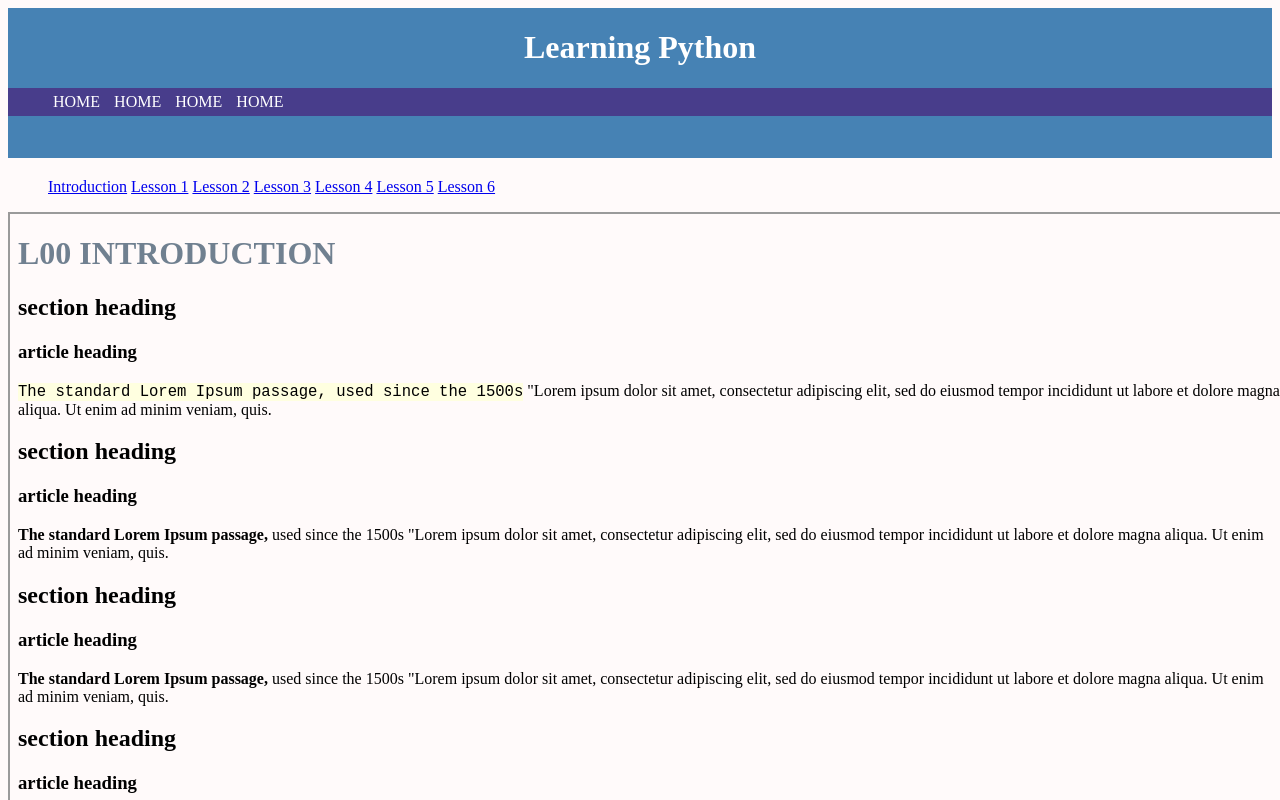
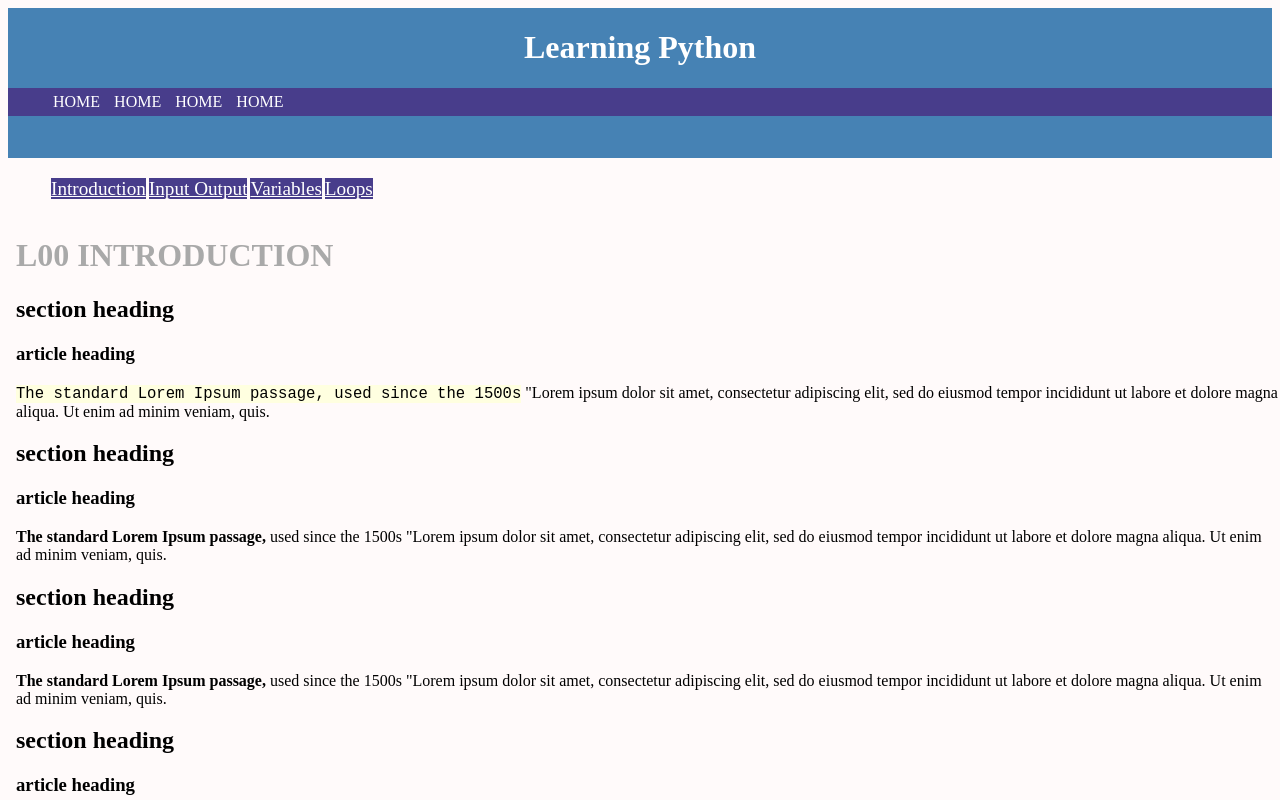
Before and after one commit to Komals-Code4All/Python-Lessons-Website, a plain HTML site: page index.html in a window 1280 px wide. Shown: the top 800 px of the page. Drawn offline with Linux system fonts and the light colour scheme.

Commit message:
build navBar in JS

```diff
--- a/assets/css/style.css
+++ b/assets/css/style.css
@@ -2,7 +2,8 @@
 :root {
   --bgColor : snow;
   --bgColorSub : darkslateblue;
-  --txtColor : slategray;
+  --txtColor : darkgrey;
+  --txtColor2 : white;
 
 }
 
@@ -13,7 +14,20 @@
 
 nav > ul > li {
     display: inline-block;
+    padding-left: 3px;
   }
+
+a {
+  background-color: var(--bgColorSub);
+  color: var(--txtColor2);
+  font-size: larger;
+}
+
+a:hover {
+  background-color: var(--txtColor2);
+  color: var(--bgColorSub);
+
+}
 
 h1 {
     color: var(--txtColor);
@@ -24,7 +38,7 @@
   top : 20px;
   height: 100vh;
   width: 100vw;
-  /* border: none; */
+  border: none;
 }
 
 
--- /dev/null
+++ b/assets/javascript/buildNavbar.js
@@ -0,0 +1,27 @@
+/* This will build a nav bar from array */
+
+let navbarItems = [];
+
+navbarItems.push(["assets/lessons/L00-python.html", "Introduction"] );
+navbarItems.push(["assets/lessons/L01-python.html", "Input Output"] );
+navbarItems.push(["assets/lessons/L02-python.html", "Variables"] );
+navbarItems.push(["assets/lessons/L03-python.html", "Loops"] );
+
+
+function buildList2() {
+
+    let UL = "<ul>";
+
+    for (item in navbarItems) {
+
+        UL += `<li><a href=${navbarItems[item][0]} target="iframe_a"> ${navbarItems[item][1]}  </a></li>` ;
+    }
+
+    UL += "</ul>"
+
+    return(UL)
+}
+
+let NAVBAR = buildList2();
+
+document.getElementById('navbar').innerHTML = NAVBAR;
--- a/index.html
+++ b/index.html
@@ -4,33 +4,28 @@
   <head>
     <meta charset="UTF-8" />
     <meta name="viewport" content="width=device-width, initial-scale=1.0" />
+
     <link rel="stylesheet" href="assets/css/style.css" />
     <link rel="icon" type="image/x-icon" href="stdFiles/favicon.ico" />
     <title>Code4All</title>
+
+
   </head>
   <body>
+
     <!-- insert standard header -->
     <embed type="text/html" src="assets/stdFiles/stdHeader.html" width="100%" />
 
-<nav>
-  <ul>
-    <li><a href="assets/lessons/L00-python.html" target="iframe_a">Introduction</a></li>
-    <li><a href="assets/lessons/L01-python.html" target="iframe_a">Lesson 1</a></li>
-    <li><a href="assets/lessons/L02-python.html" target="iframe_a">Lesson 2</a></li>
-    <li><a href="assets/lessons/L03-python.html" target="iframe_a">Lesson 3</a></li>
-    <li><a href="assets/lessons/L04-python.html" target="iframe_a">Lesson 4</a></li>
-    <li><a href="assets/lessons/L05-python.html" target="iframe_a">Lesson 5</a></li>
-    <li><a href="assets/lessons/L06-python.html" target="iframe_a">Lesson 6</a></li>
- </ul>
-
-</nav>
+    <nav id="navbar"></nav> <!-- built and inserted by JavaScript -->
 
     <main>
       <iframe name="iframe_a" src="assets/lessons/L00-python.html" title="Lessons" ></iframe>
-
     </main>
 
     <!-- insert standard footer -->
     <!-- <embed type="text/html" src="assets/stdFiles/stdFooter.html" width="100%" "/>  -->
+
+    <script src="assets/javascript/buildNavbar.js" defer></script>
+
   </body>
 </html>
```
